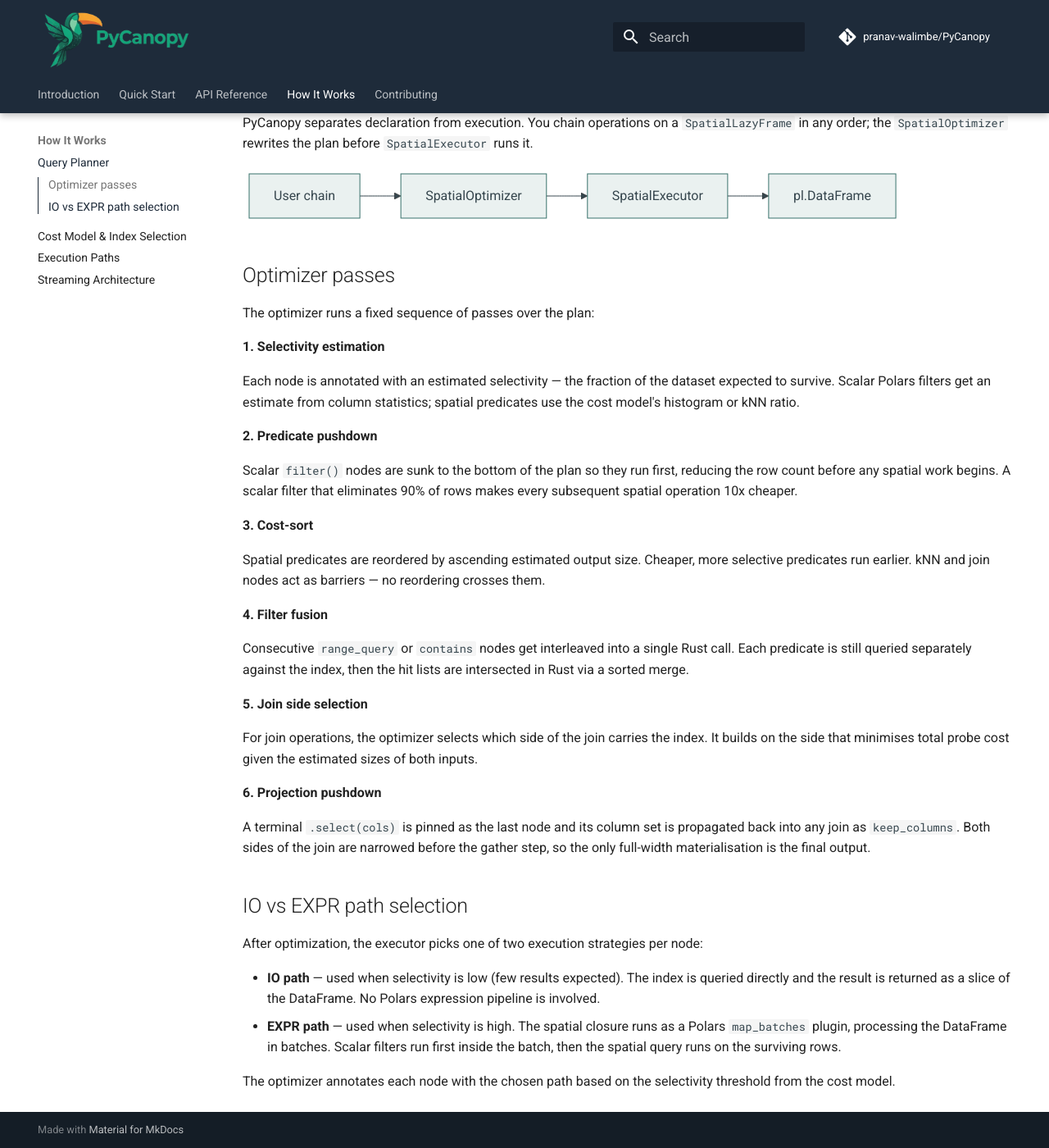
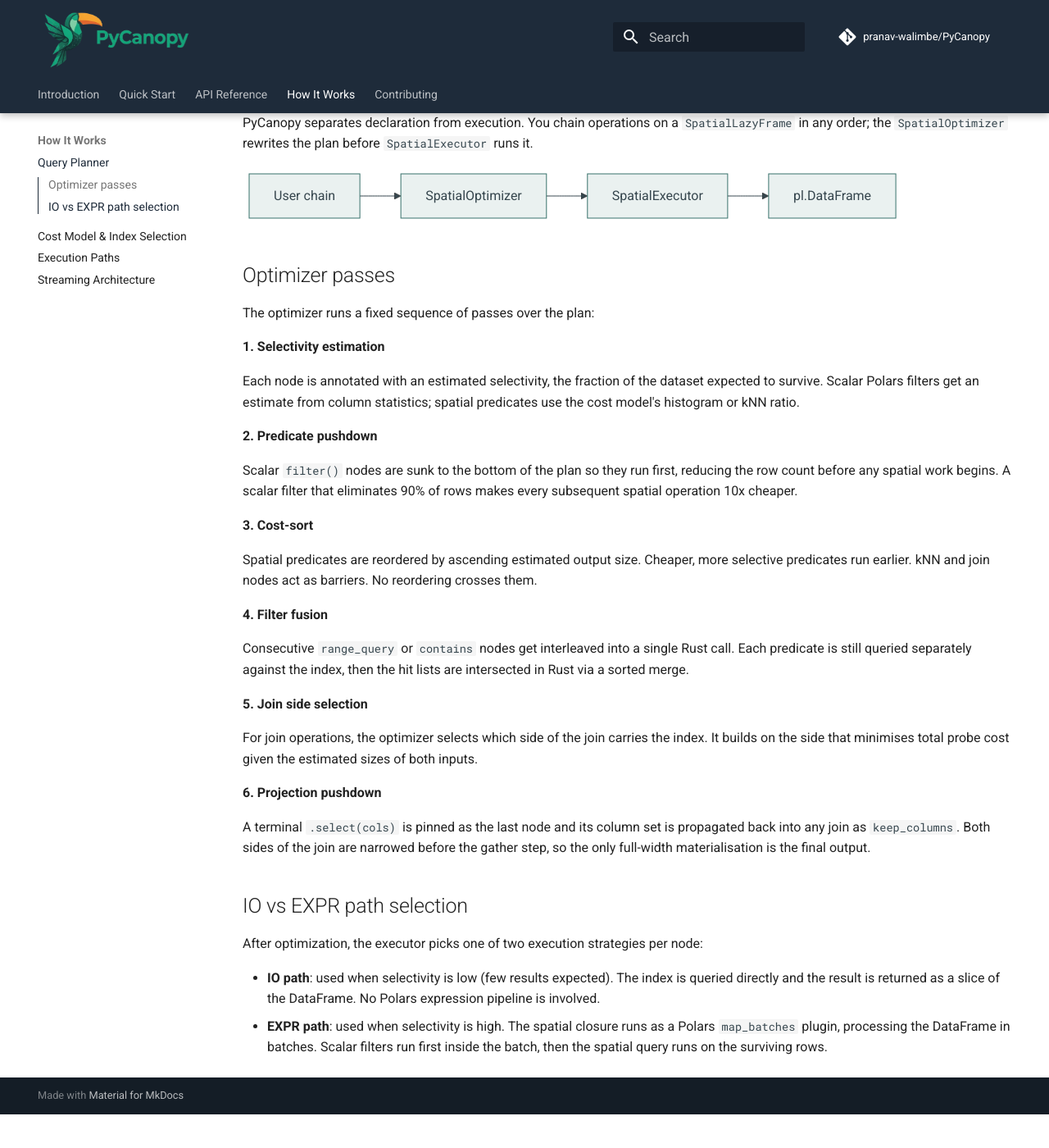
Before and after one commit to pranav-walimbe/PyCanopy, an MkDocs documentation site: the page built from docs/how-it-works/query-planner.md, in a window 1280 px wide and 1400 px high, scrolled down 133 px. Shown: the whole window at 82% size. Built offline with MkDocs 1.6.1 and Material for MkDocs 9.7.7, drawn with Linux system fonts in a browser that asks for light colours; comment, search, counter and statistics services are not loaded; after the commit the page ends 1492 px from its top, so only the background shows below that.

Commit message:
tweaks to docs

```diff
--- a/docs/how-it-works/query-planner.md
+++ b/docs/how-it-works/query-planner.md
@@ -13,7 +13,7 @@ The optimizer runs a fixed sequence of passes over the plan:
 
 **1. Selectivity estimation**
 
-Each node is annotated with an estimated selectivity — the fraction of the dataset expected to survive. Scalar Polars filters get an estimate from column statistics; spatial predicates use the cost model's histogram or kNN ratio.
+Each node is annotated with an estimated selectivity, the fraction of the dataset expected to survive. Scalar Polars filters get an estimate from column statistics; spatial predicates use the cost model's histogram or kNN ratio.
 
 **2. Predicate pushdown**
 
@@ -21,7 +21,7 @@ Scalar `filter()` nodes are sunk to the bottom of the plan so they run first, re
 
 **3. Cost-sort**
 
-Spatial predicates are reordered by ascending estimated output size. Cheaper, more selective predicates run earlier. kNN and join nodes act as barriers — no reordering crosses them.
+Spatial predicates are reordered by ascending estimated output size. Cheaper, more selective predicates run earlier. kNN and join nodes act as barriers. No reordering crosses them.
 
 **4. Filter fusion**
 
@@ -39,7 +39,5 @@ A terminal `.select(cols)` is pinned as the last node and its column set is prop
 
 After optimization, the executor picks one of two execution strategies per node:
 
-- **IO path** — used when selectivity is low (few results expected). The index is queried directly and the result is returned as a slice of the DataFrame. No Polars expression pipeline is involved.
-- **EXPR path** — used when selectivity is high. The spatial closure runs as a Polars `map_batches` plugin, processing the DataFrame in batches. Scalar filters run first inside the batch, then the spatial query runs on the surviving rows.
-
-The optimizer annotates each node with the chosen path based on the selectivity threshold from the cost model.
+- **IO path**: used when selectivity is low (few results expected). The index is queried directly and the result is returned as a slice of the DataFrame. No Polars expression pipeline is involved.
+- **EXPR path**: used when selectivity is high. The spatial closure runs as a Polars `map_batches` plugin, processing the DataFrame in batches. Scalar filters run first inside the batch, then the spatial query runs on the surviving rows.
```
Also changed, not shown: README.md (+5 -7 lines), docs/api/lazy-frame.md (+1 -1 lines), docs/how-it-works/execution-paths.md (+2 -2 lines), docs/how-it-works/streaming.md (+4 -4 lines), docs/index.md (+1 -1 lines), docs/quickstart.md (+2 -2 lines).
